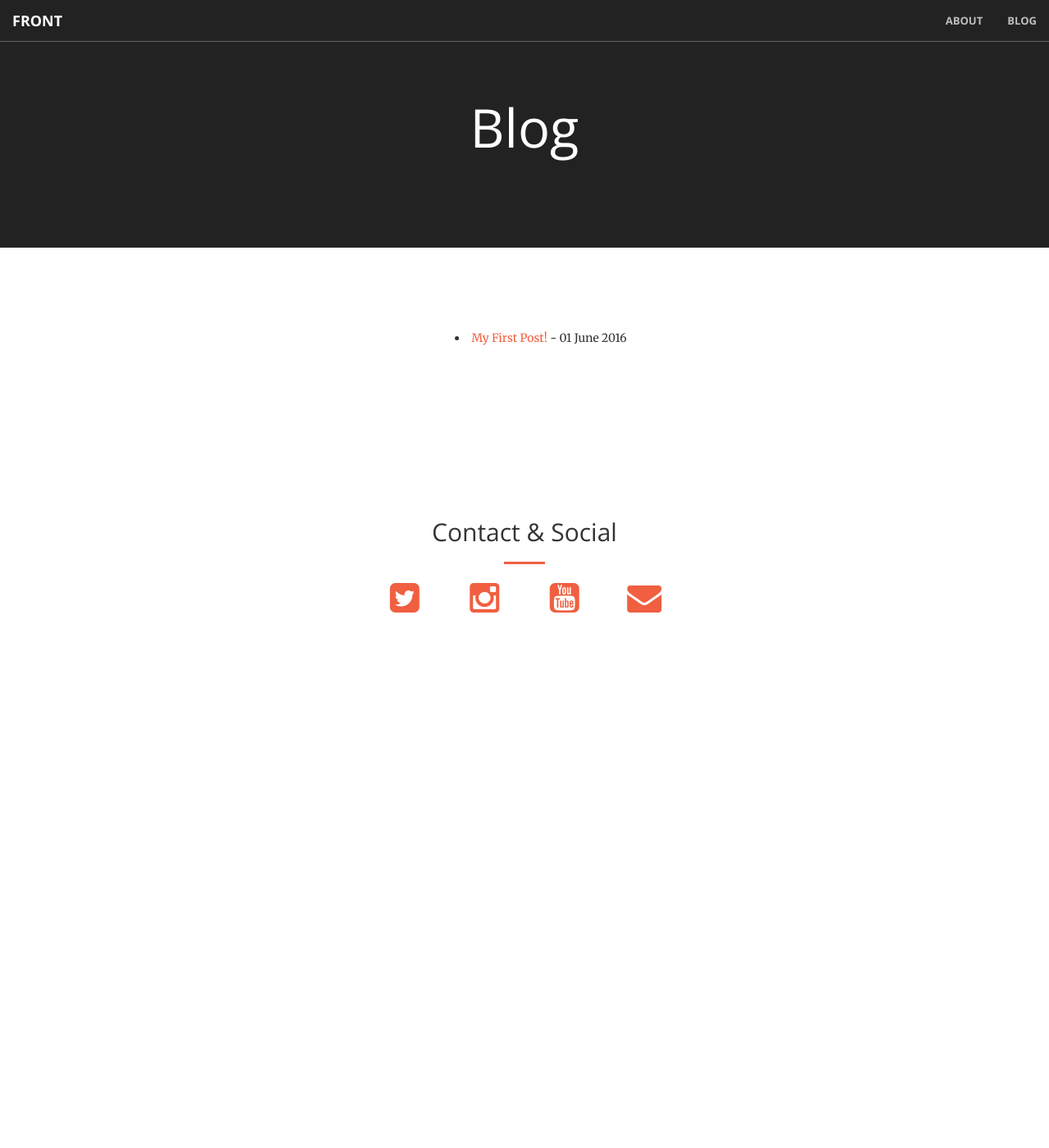
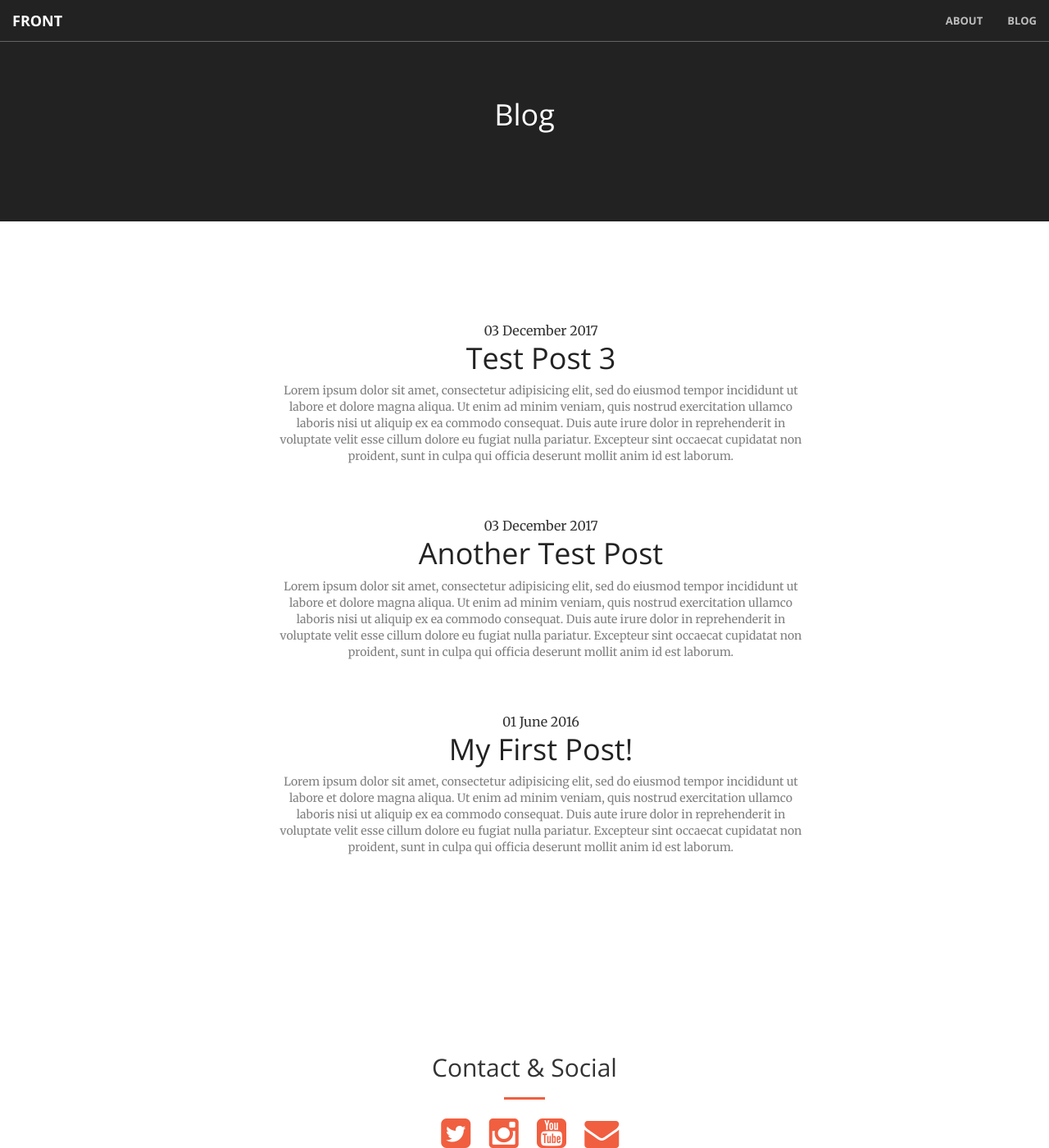
Before and after one commit to jtsmith24/jtsmith24.github.io, a Jekyll site: the page built from blog.html, in a window 1280 px wide and 1400 px high. Shown: the whole window at 82% size. Built offline with Jekyll 4.4.1, drawn with Linux system fonts in a browser that asks for light colours.

Commit message:
Added two new .md files for post testing. Added new .css file for styling of the blog page. Other small layout updates

```diff
--- a/_layouts/default.html
+++ b/_layouts/default.html
@@ -15,6 +15,7 @@
 		<link rel="stylesheet" href="/font-awesome/css/font-awesome.min.css" type="text/css">
 		<!-- Custom CSS -->
 		<link rel="stylesheet" href="/css/creative.css" type="text/css">
+		<link rel="stylesheet" href="/css/blog.css" type="text/css">
 		<!-- HTML5 Shim and Respond.js IE8 support of HTML5 elements and media queries -->
 		<!--[if lt IE 9]>
 		<script src="https://oss.maxcdn.com/libs/html5shiv/3.7.0/html5shiv.js"></script>
--- a/_posts/2016-06-01-my-first-post.md
+++ b/_posts/2016-06-01-my-first-post.md
@@ -1,6 +1,12 @@
 ---
 layout: post
 title: My First Post!
+excerpt: "Lorem ipsum dolor sit amet, consectetur adipisicing elit, sed do eiusmod
+tempor incididunt ut labore et dolore magna aliqua. Ut enim ad minim veniam,
+quis nostrud exercitation ullamco laboris nisi ut aliquip ex ea commodo
+consequat. Duis aute irure dolor in reprehenderit in voluptate velit esse
+cillum dolore eu fugiat nulla pariatur. Excepteur sint occaecat cupidatat non
+proident, sunt in culpa qui officia deserunt mollit anim id est laborum."
 ---
 You'll find this post in your `_posts` directory. Go ahead and edit it and re-build
 the site to see your changes. You can rebuild the site in many different ways, but
--- /dev/null
+++ b/_posts/2017-12-03-another-test-post.md
@@ -0,0 +1,18 @@
+---
+layout: post
+title: Another Test Post
+excerpt: "Lorem ipsum dolor sit amet, consectetur adipisicing elit, sed do eiusmod
+tempor incididunt ut labore et dolore magna aliqua. Ut enim ad minim veniam,
+quis nostrud exercitation ullamco laboris nisi ut aliquip ex ea commodo
+consequat. Duis aute irure dolor in reprehenderit in voluptate velit esse
+cillum dolore eu fugiat nulla pariatur. Excepteur sint occaecat cupidatat non
+proident, sunt in culpa qui officia deserunt mollit anim id est laborum."
+---
+You'll find this post in your `_posts` directory. Go ahead and edit it and re-build
+the site to see your changes. You can rebuild the site in many different ways, but
+the most common way is to run `jekyll serve`, which launches a web server and
+auto-regenerates your site when a file is updated.
+
+To add new posts, simply add a file in the `_posts` directory that follows the
+convention `YYYY-MM-DD-name-of-post.ext` and includes the necessary front matter.
+Take a look at the source for this post to get an idea about how it works.
--- /dev/null
+++ b/_posts/2017-12-03-test-post-3.md
@@ -0,0 +1,18 @@
+---
+layout: post
+title: Test Post 3
+excerpt: "Lorem ipsum dolor sit amet, consectetur adipisicing elit, sed do eiusmod
+tempor incididunt ut labore et dolore magna aliqua. Ut enim ad minim veniam,
+quis nostrud exercitation ullamco laboris nisi ut aliquip ex ea commodo
+consequat. Duis aute irure dolor in reprehenderit in voluptate velit esse
+cillum dolore eu fugiat nulla pariatur. Excepteur sint occaecat cupidatat non
+proident, sunt in culpa qui officia deserunt mollit anim id est laborum."
+---
+You'll find this post in your `_posts` directory. Go ahead and edit it and re-build
+the site to see your changes. You can rebuild the site in many different ways, but
+the most common way is to run `jekyll serve`, which launches a web server and
+auto-regenerates your site when a file is updated.
+
+To add new posts, simply add a file in the `_posts` directory that follows the
+convention `YYYY-MM-DD-name-of-post.ext` and includes the necessary front matter.
+Take a look at the source for this post to get an idea about how it works.
--- a/blog.html
+++ b/blog.html
@@ -6,11 +6,15 @@ title: Blog
 	<div class="container">
 		<div class="row">
 			<div class="text-center">
-				<ul style="list-style-position: inside">
+				<ul style="list-style-position: inside" class="postlist">
 					{% for post in site.posts %}
+					<div class="post">
 						<li>
-							<a href="{{ post.url }}">{{ post.title }}</a> - {{ post.date | date: "%d %B %Y" }}
+						<p>{{ post.date | date: "%d %B %Y" }}</p>
+						<h1><a href="{{ post.url }}" class="post">{{ post.title }}</a></h1>
+						{% if post.excerpt %} <span class="subheading">{{ post.excerpt | remove: '\[ ... \]' | remove: '\( ... \)' | markdownify | strip_html | strip_newlines | escape_once }}</span>{% endif %}
 						</li>
+					</div>
 					{% endfor %}
 				</ul>
 			</div>
--- /dev/null
+++ b/css/blog.css
@@ -0,0 +1,48 @@
+a.post:link {
+    color: #222;
+    text-decoration: none;
+    -webkit-transition: all .35s;
+    -moz-transition: all .35s;
+    transition: all .35s;
+}
+a.post:visited {
+  color: #222;
+}
+a.post:hover,
+a.post:focus {
+    color: #eb3812;
+}
+
+.post p {
+	margin-bottom: 0px;
+	margin-top: 0px;
+}
+
+.post h1 {
+	margin-bottom: 10px;
+	margin-top: 2px;
+}
+
+hr.post {
+    max-width: 50px;
+    border-color: #222;
+    border-width: 3px;
+}
+
+ul.postlist {
+  list-style-type: none;
+}
+
+.post li {
+	margin-bottom: 3em;
+    padding-top: 1.5em;
+}
+
+.subheading {
+	color: #808080
+}
+
+div.container, div.content>.container {
+    width: 50em;
+    display: block;
+}
--- a/js/creative.js
+++ b/js/creative.js
@@ -27,13 +27,6 @@
         $('.navbar-toggle:visible').click();
     });
 
-    // Fit Text Plugin for Main Header
-    $("h1").fitText(
-        1.2, {
-            minFontSize: '35px',
-            maxFontSize: '65px'
-        }
-    );
 
     // Offset for Main Navigation
     $('#mainNav').affix({
```
Also changed, not shown: other parts of _layouts/default.html (+1 -1 lines).
